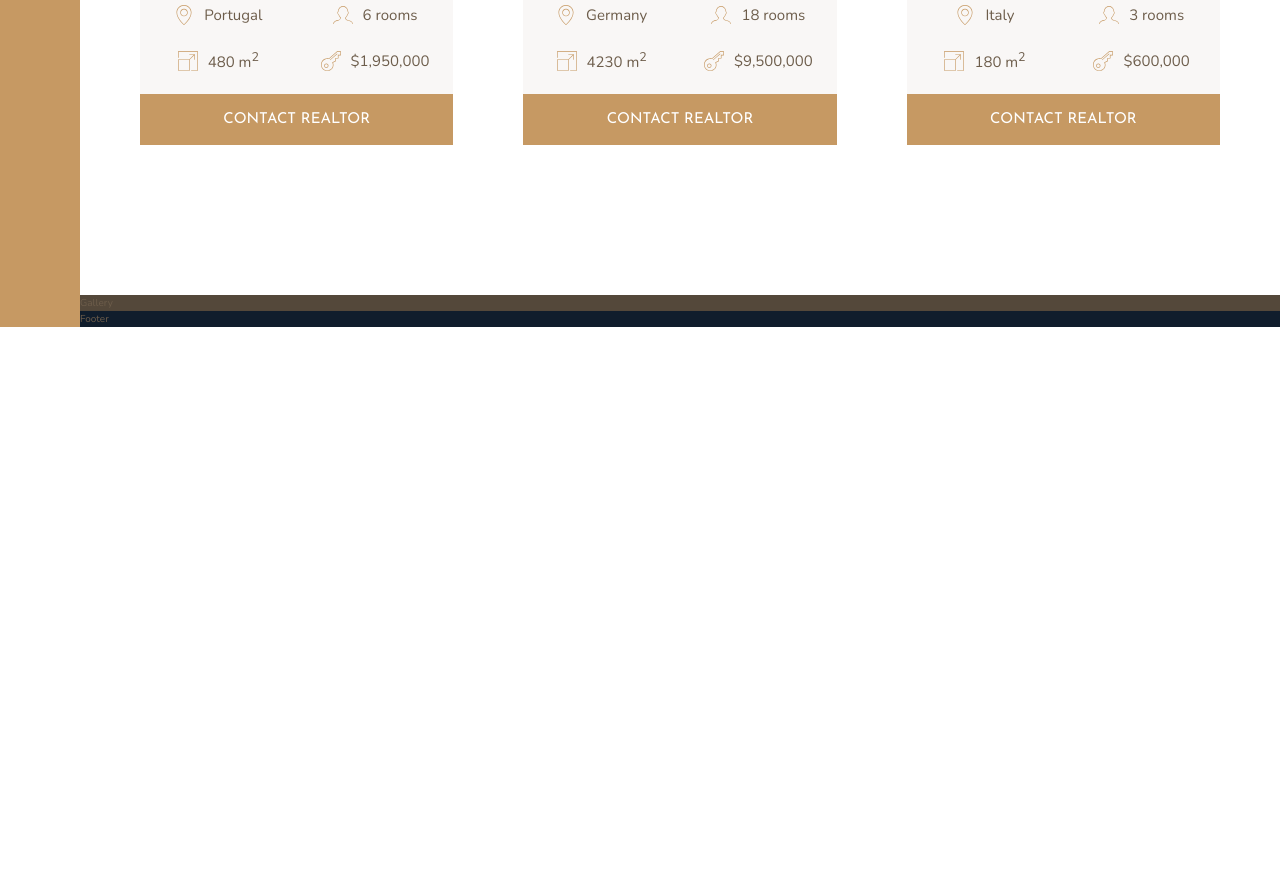
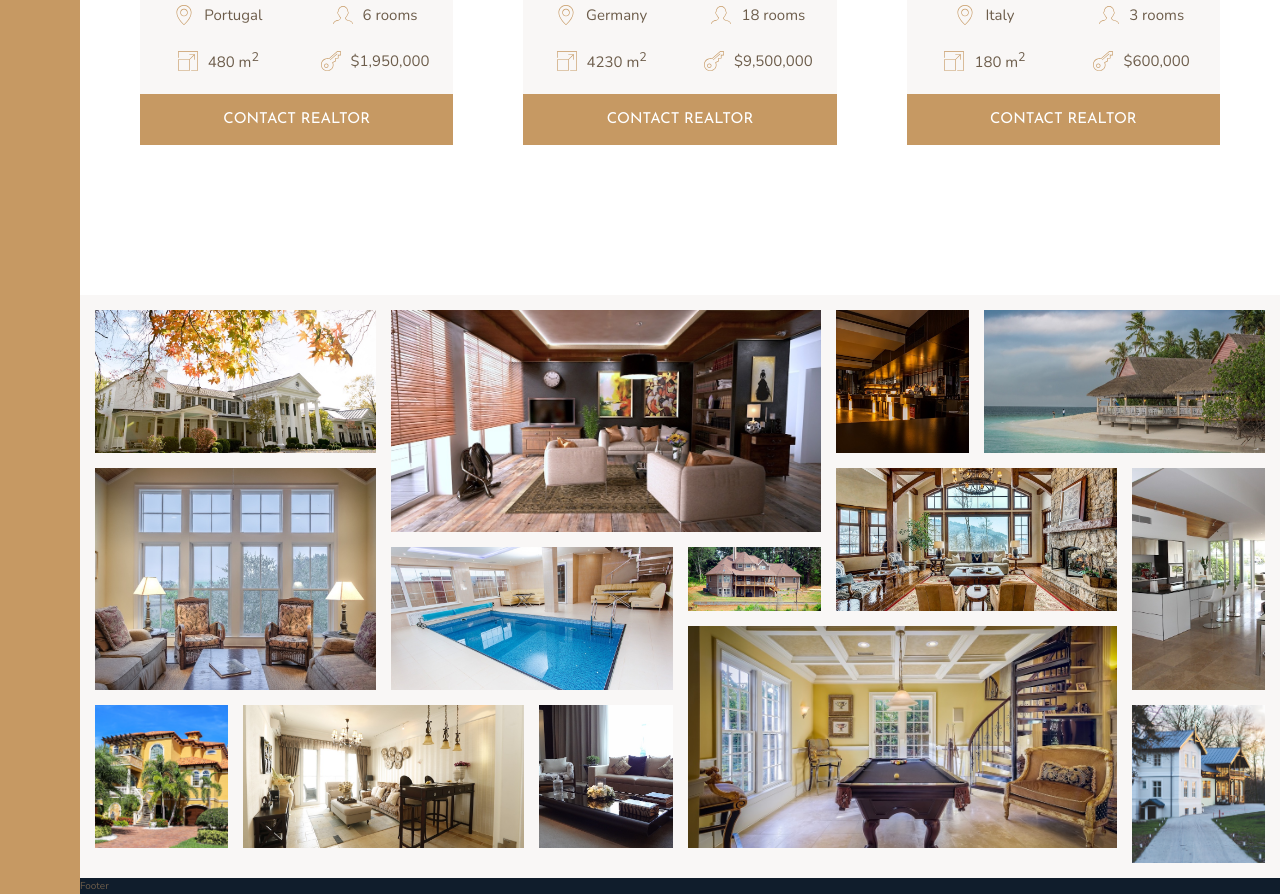
Before and after one commit to bachar78/Nexter-Project-Advanced-Css-Grid, a website: page index.html in a window 1280 px wide. Shown: the part 2698-3592 px from the top of the page. Before the commit the page ends 3025 px from the top, so only its background shows below. Drawn offline with nearby package versions, Linux system fonts and the light colour scheme.

Commit message:
Gallery Section

```diff
--- a/index.html
+++ b/index.html
@@ -292,7 +292,50 @@
         <button class="btn home__btn">Contact realtor</button>
       </div>
     </section>
-    <section class="gallery">Gallery</section>
+    <section class="gallery">
+      <figure class="gallery__item gallery__item--1">
+        <img src="img/gal-1.jpeg" alt="" class="gallery__img" />
+      </figure>
+      <figure class="gallery__item gallery__item--2">
+        <img src="img/gal-2.jpeg" alt="" class="gallery__image-2" />
+      </figure>
+      <figure class="gallery__item gallery__item--3">
+        <img src="img/gal-3.jpeg" alt="" class="gallery__image-3" />
+      </figure>
+      <figure class="gallery__item gallery__item--4">
+        <img src="img/gal-4.jpeg" alt="" class="gallery__image-4" />
+      </figure>
+      <figure class="gallery__item gallery__item--5">
+        <img src="img/gal-5.jpeg" alt="" class="gallery__image-5" />
+      </figure>
+      <figure class="gallery__item gallery__item--6">
+        <img src="img/gal-6.jpeg" alt="" class="gallery__image-6" />
+      </figure>
+      <figure class="gallery__item gallery__item--7">
+        <img src="img/gal-7.jpeg" alt="" class="gallery__image-7" />
+      </figure>
+      <figure class="gallery__item gallery__item--8">
+        <img src="img/gal-8.jpeg" alt="" class="gallery__image-8" />
+      </figure>
+      <figure class="gallery__item gallery__item--9">
+        <img src="img/gal-9.jpeg" alt="" class="gallery__image-9" />
+      </figure>
+      <figure class="gallery__item gallery__item--10">
+        <img src="img/gal-10.jpeg" alt="" class="gallery__image-10" />
+      </figure>
+      <figure class="gallery__item gallery__item--11">
+        <img src="img/gal-11.jpeg" alt="" class="gallery__image-11" />
+      </figure>
+      <figure class="gallery__item gallery__item--12">
+        <img src="img/gal-12.jpeg" alt="" class="gallery__image-12" />
+      </figure>
+      <figure class="gallery__item gallery__item--13">
+        <img src="img/gal-13.jpeg" alt="" class="gallery__image-13" />
+      </figure>
+      <figure class="gallery__item gallery__item--14">
+        <img src="img/gal-14.jpeg" alt="" class="gallery__image-14" />
+      </figure>
+    </section>
     <div class="footer">Footer</div>
   </body>
 </html>
--- a/sass/_gallery.scss
+++ b/sass/_gallery.scss
@@ -1,4 +1,73 @@
 .gallery {
-    background-color: $color-grey-dark-1;
-    grid-column: full-start/full-end;
+  background-color: $color-grey-light-1;
+  grid-column: full-start/full-end;
+
+  padding: 1.5rem;
+  grid-gap: 1.5rem;
+  display: grid;
+  grid-template-columns: repeat(8, 1fr);
+  grid-template-rows: repeat(7, 5vw);
+
+  &__item {
+    img {
+      width: 100%;
+      height: 100%;
+      object-fit: cover;
+      display: block;
+    }
+    &--1 {
+      grid-row: 1/3;
+      grid-column: 1/3;
+    }
+    &--2 {
+      grid-row: 1/4;
+      grid-column: 3/6;
+    }
+    &--3 {
+      grid-row: 1/3;
+    }
+    &--4 {
+      grid-row: 1/3;
+      grid-column: 7/-1;
+    }
+    &--5 {
+      grid-row: 3/6;
+      grid-column: 1/3;
+    }
+    &--6 {
+      grid-row: 4/6;
+      grid-column: 3/5;
+    }
+    &--7 {
+      grid-row: 4/5;
+      grid-column: 5/6;
+    }
+    &--8 {
+      grid-row: 3/5;
+      grid-column: 6/8;
+    }
+    &--9 {
+      grid-column: 8/9;
+      grid-row: 3/6;
+    }
+    &--10 {
+      grid-row: 6/8;
+      grid-column: 1/2;
+    }
+    &--11 {
+      grid-column: 2/4;
+      grid-row: 6/8;
+    }
+    &--12 {
+      grid-column: 4/5;
+      grid-row: 6/8;
+    }
+    &--13 {
+      grid-column: 5/8;
+      grid-row: 5/8;
+    }
+    &--14 {
+      grid-row: 6/9;
+    }
+  }
 }
```
Also changed, not shown: css/style.css.
